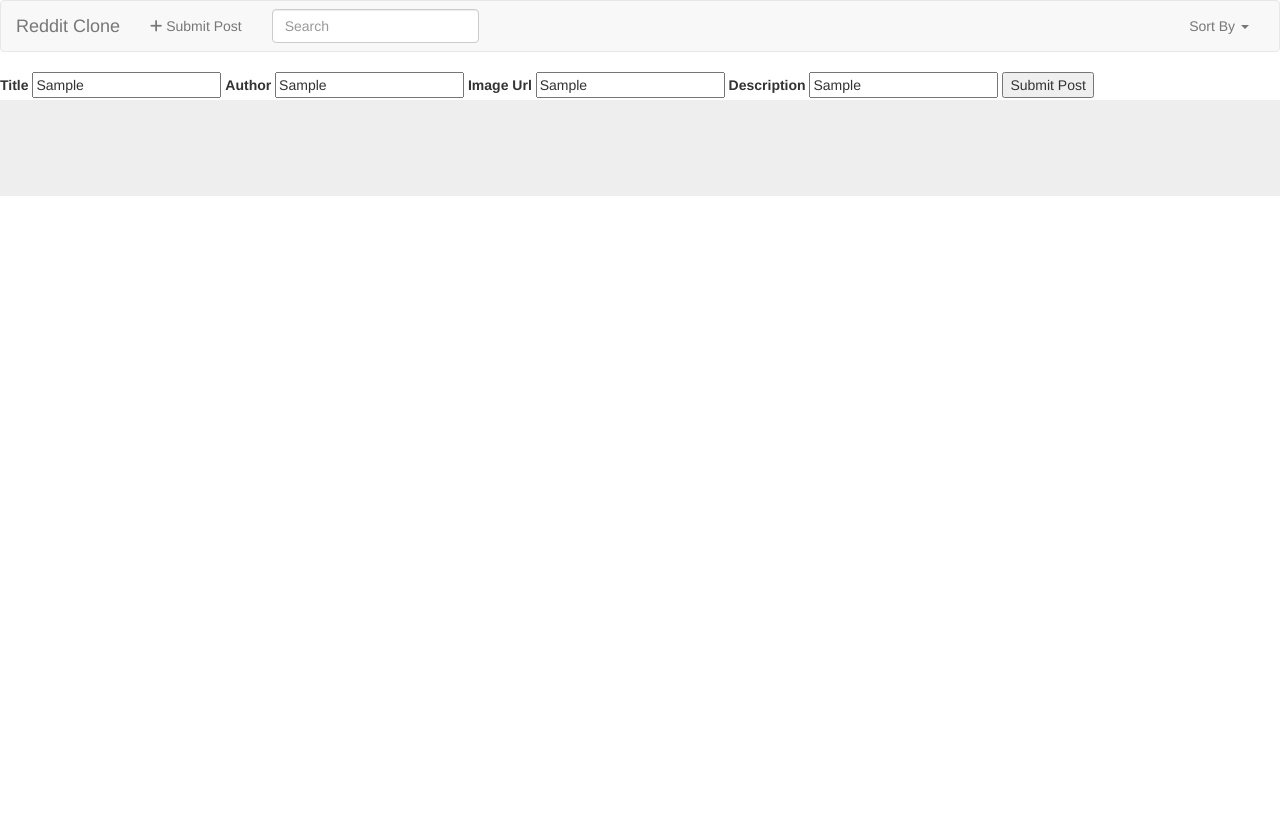
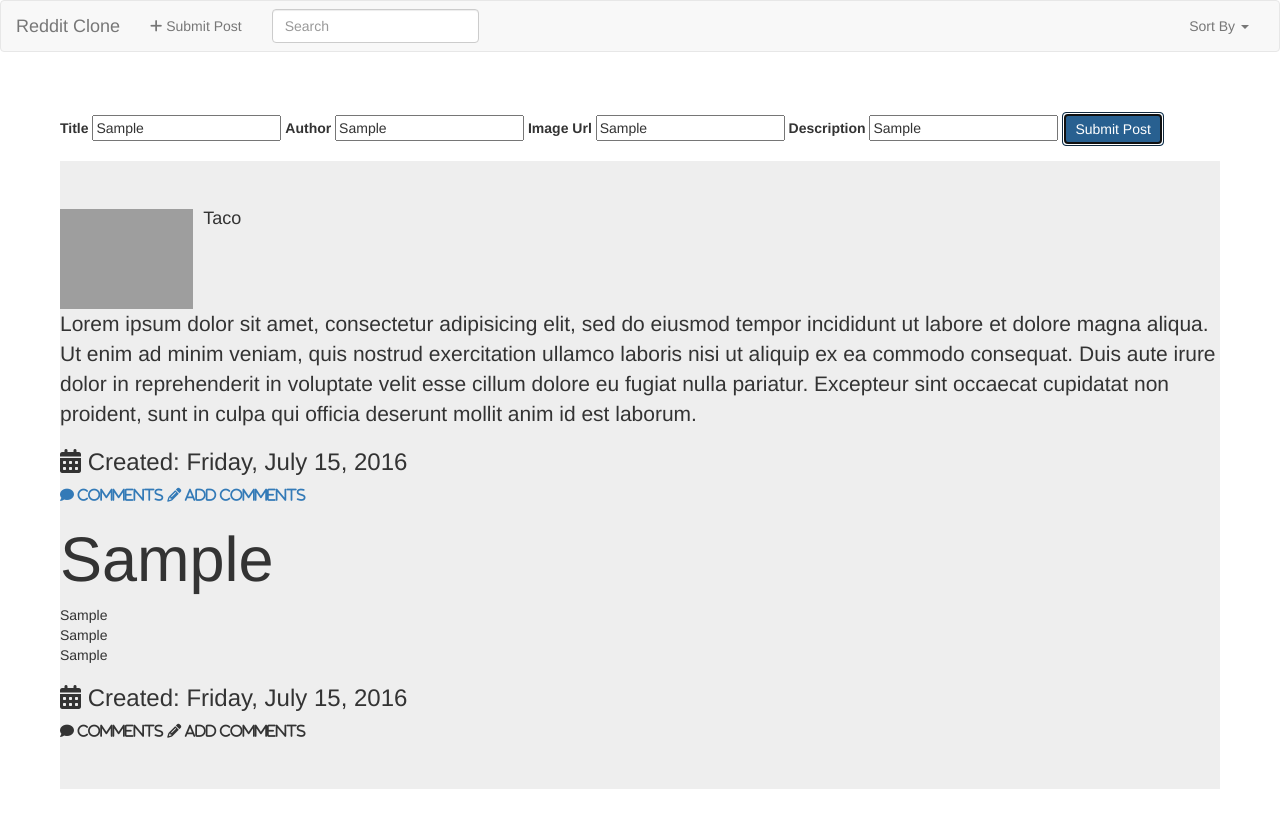
Before and after one commit to Erikang20/angular-reddit-clone, a plain HTML site: page index.html in a window 1280 px wide. Both pictures are taken after typing "Sample", "Sample", "Sample", "Sample" into the empty fields and a click on the button "Submit Post". Before the commit the page ends 800 px from the top, so only its background shows below. Drawn offline with nearby package versions, Linux system fonts and the light colour scheme; grey boxes are pictures that could not be loaded.

Commit message:
add puppy

```diff
--- a/app.js
+++ b/app.js
@@ -1,5 +1,28 @@
 var app = angular.module( "clone", [] );
 
 app.controller( "redditClone", function( $scope ) {
-	$scope.post = {};
+	$scope.clone = {};
+	$scope.posts = [];
+	$scope.rightNow = Date.now();
+	$scope.propertyName = 'title';
+	$scope.reverse = true;
+
+
+	$scope.addPost = function() {
+		var newPost = {};
+		newPost.title = $scope.clone.title;
+		newPost.author = $scope.clone.author;
+		newPost.img = $scope.clone.img;
+		newPost.description = $scope.clone.description;
+
+		$scope.posts.push( newPost );
+		console.log( $scope.posts );
+		console.log( "working here yo!" );
+	}
+
+	$scope.sortBy = function() {
+		$scope.reverse = ( $scope.propertyName === propertyName ) ? !$scope.reverse : false;
+		$scope.propertyName = propertyName;
+	}
+
 } );
--- a/index.html
+++ b/index.html
@@ -52,9 +52,9 @@
                                 <a href="#" class="dropdown-toggle" data-toggle="dropdown" role="button" aria-haspopup="true" aria-expanded="false">
                                     Sort By  <span class="caret"></span></a>
                                 <ul class="dropdown-menu">
-                                    <li><a href="#">Votes</a></li>
-                                    <li><a href="#">Date</a></li>
-                                    <li><a href="#">Title</a></li>
+                                    <li ng-click="sortBy('votes')"><a href="#">Votes</a></li>
+                                    <li ng-click="sortBy('date')"><a href="#">Date</a></li>
+                                    <li ng-click="sortBy('title')"><a href="#">Title</a></li>
                                 </ul>
                             </li>
                         </ul>
@@ -63,29 +63,72 @@
             </nav>
         </header>
 
+        <div ng-controller="redditClone as myClone" class="middle">
+            <form name="userForm" novalidate>
+                <div class="form-group">
+                    <label for="title">Title</label>
+                    <input type="text" name="title" ng-model="clone.title" placeholder="Title" validate>
 
-        <div ng-controller="redditClone as myClone">
+                    <label for="author">Author</label>
+                    <input type="text" name="author" ng-model="clone.author" placeholder="Author" validate>
 
-            <form name="userForm" novalidate>
+                    <label for="img">Image Url</label>
+                    <input type="text" name="img" ng-model="clone.img" placeholder="Image Url" validate>
 
-                <label for="title">Title</label>
-                <input type="text" name="title" ng-model="clone.title" placeholder="Title">
+                    <label for="description">Description</label>
+                    <input type="text" name="description" ng-model="clone.description" placeholder="Description" validate>
 
-                <label for="author">Author</label>
-                <input type="text" name="author" ng-model="clone.author" placeholder="Author">
 
-                <label for="img">Image Url</label>
-                <input type="text" name="img" ng-model="clone.img" placeholder="Image Url">
+                    <button ng-click="addPost()" class="btn btn-primary">Submit Post</button>
 
-                <label for="description">Description</label>
-                <input type="text" name="description" ng-model="clone.description" placeholder="Description">
+                </div>
+            </form>
 
-                <button ng-click="">Submit Post</button>
 
-            </form>
+
             <div class="jumbotron">
 
+                <div class="media">
+                    <div class="media-left">
+                        <a href="#">
+                            <img class="media-object" src="https://img.buzzfeed.com/buzzfeed-static/static/2015-02/19/10/campaign_images/webdr07/17-puppies-who-are-so-cute-they-will-make-you-mad-2-30501-1424359138-6_dblbig.jpg" alt="puppy">
+                        </a>
+                    </div>
+                    <div class="media-body">
+                        <h4 class="media-heading">Taco </h4>
+                    </div>
+                    <p>
+                        Lorem ipsum dolor sit amet, consectetur adipisicing elit, sed do eiusmod tempor incididunt ut labore et dolore magna aliqua. Ut enim ad minim veniam, quis nostrud exercitation ullamco laboris nisi ut aliquip ex ea commodo consequat. Duis aute irure dolor
+                        in reprehenderit in voluptate velit esse cillum dolore eu fugiat nulla pariatur. Excepteur sint occaecat cupidatat non proident, sunt in culpa qui officia deserunt mollit anim id est laborum.
+                    </p>
+                    <h3><i class="fa fa-calendar" aria-hidden="true"></i> Created: {{rightNow|date:"fullDate"}}</h3>
+                    <a><i class="fa fa-comment" aria-hidden="true"> Comments </i></a>
+                    <a><i class="fa fa-pencil" aria-hidden="true"> Add Comments</i></a>
+                </div>
 
+                <div ng-repeat="banana in posts">
+                    <h1><div class="title">
+                    <span class="sortorder" ng-show="propertyName==='title'">{{banana.title}}</span>
+                </div></h1>
+
+                    <div>
+                        <span>{{banana.author}}</span>
+
+                    </div>
+
+                    <div>
+                        <span>{{banana.img}}</span>
+
+                    </div>
+
+                    <div>
+                        <span>{{banana.description}}</span>
+                        <h3><i class="fa fa-calendar" aria-hidden="true"></i> Created: {{rightNow|date:"fullDate"}}</h3>
+                        <i class="fa fa-comment" aria-hidden="true"> Comments </i>
+                        <i class="fa fa-pencil" aria-hidden="true"> Add Comments</i>
+
+                    </div>
+                </div>
 
             </div>
         </div>
--- a/style.css
+++ b/style.css
@@ -0,0 +1,9 @@
+.middle{
+  padding: 30px;
+  margin: 30px;
+}
+
+.media-object{
+  height: 100px;
+  width: auto;
+}
```
